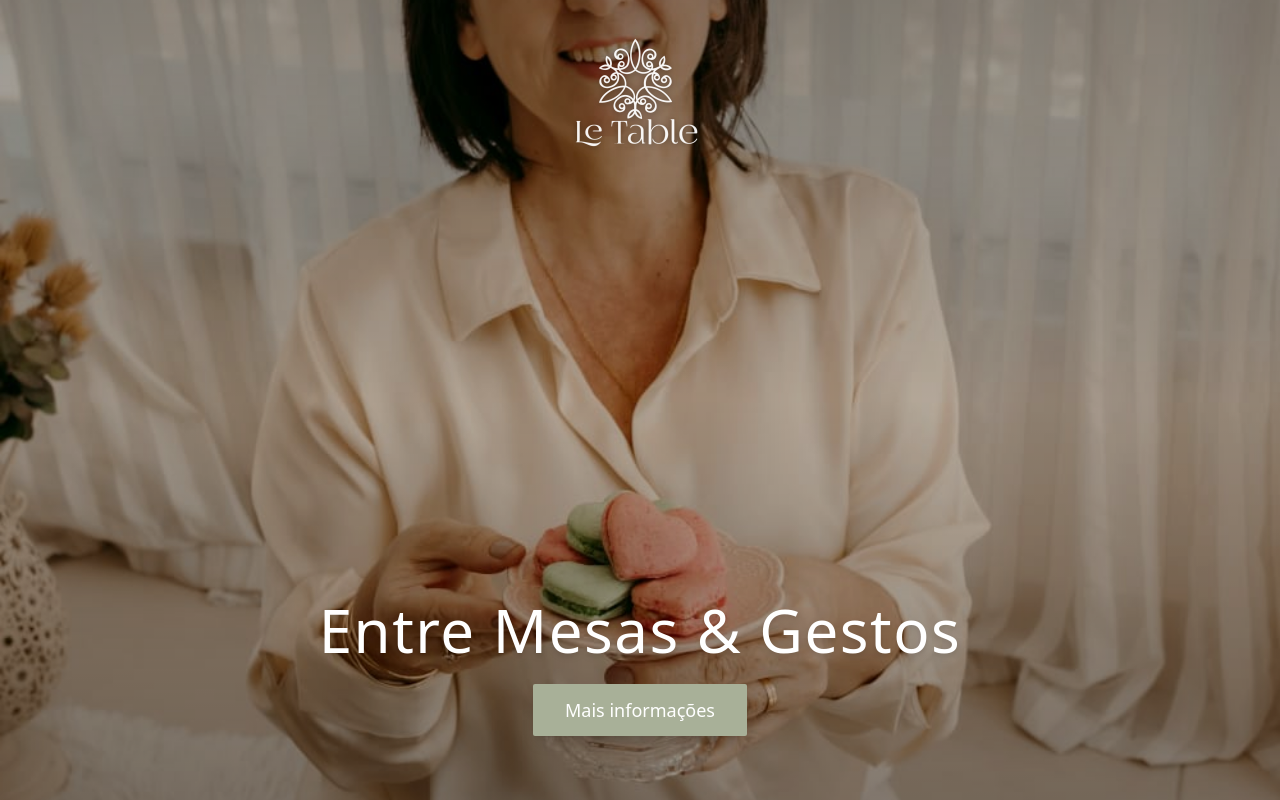
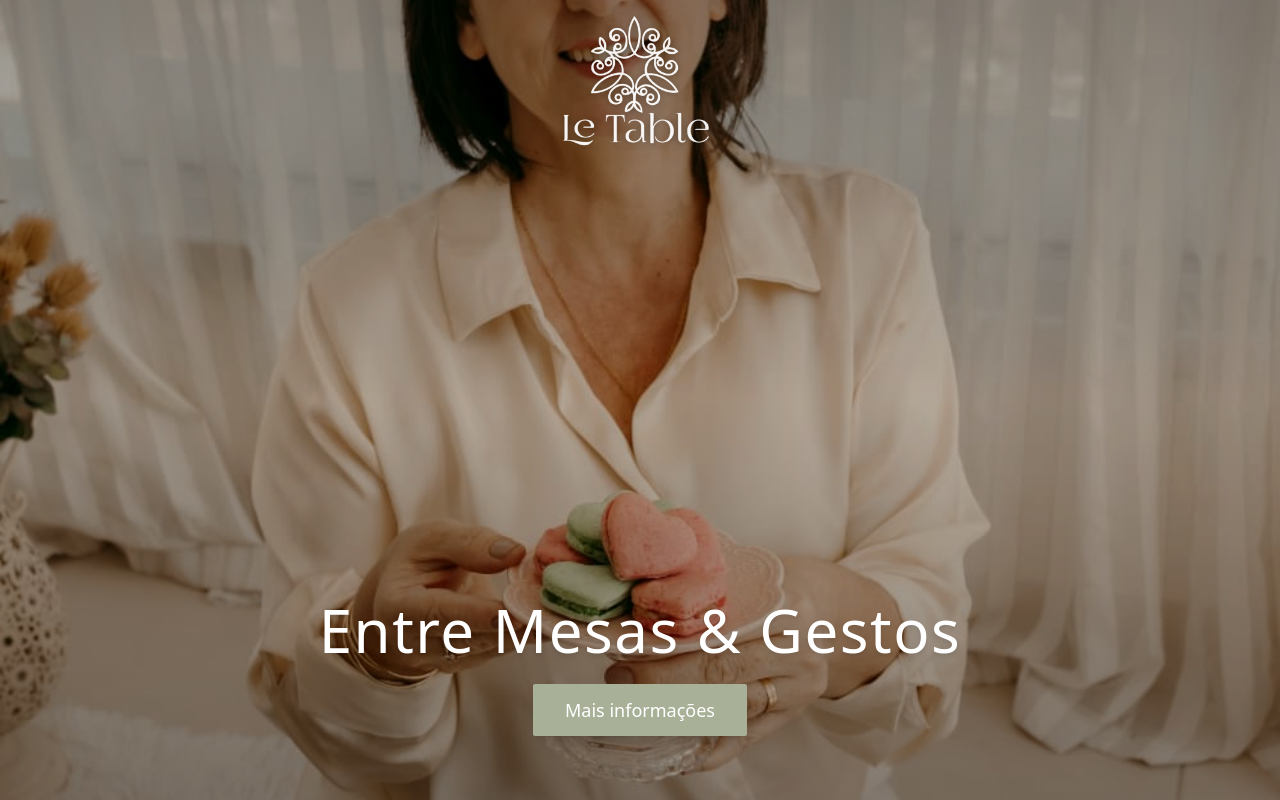
Before and after one commit to kainamf/entre-loucas-e-gestos, a React (Vite) app: page / in a window 1280 px wide. Shown: the top 800 px of the page. Built offline with nearby package versions, Linux system fonts and the light colour scheme.

Commit message:
fix: Adjust logo padding and size in Hero component for better alignment

```diff
--- a/src/components/Hero.tsx
+++ b/src/components/Hero.tsx
@@ -18,11 +18,11 @@ export default function Hero({ onCTAClick }: HeroProps) {
 
         {/* Overlay content: logo aligned to top, then title and CTA */}
         <div className="absolute inset-0 flex flex-col items-center text-center px-6 justify-between">
-          <div className="w-full flex justify-center pt-6 md:pt-8 z-10">
+          <div className="w-full flex justify-center pt-1 md:pt-2 z-10">
             <img
               src="/leTableLogo.png"
               alt="Le Table Logo"
-              className="w-32 md:w-40 h-auto opacity-95 drop-shadow-md"
+              className="w-36 md:w-48 h-auto opacity-95 drop-shadow-md"
             />
           </div>
 
```
